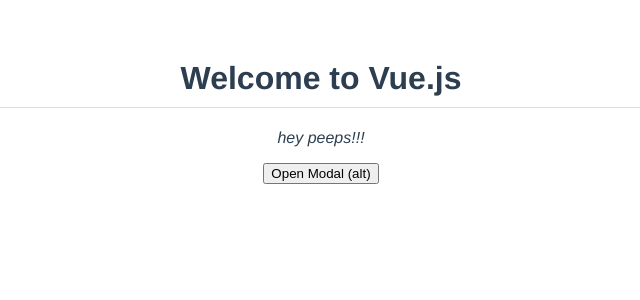
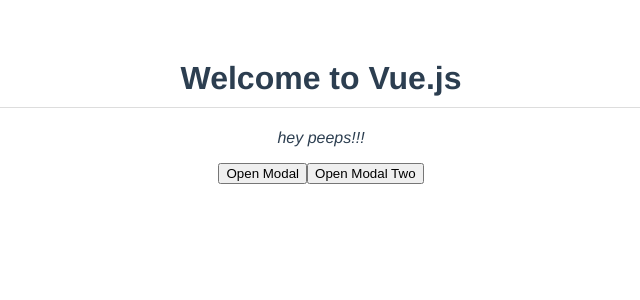
Before and after one commit to VisheshSingh/modal-project, a Vue app: page / in a window 1280 px wide. Shown: the top 300 px of the page, without its empty margins (319-959 px from the left). Built offline with nearby package versions, Linux system fonts and the light colour scheme.

Commit message:
Reusing components

```diff
--- a/src/App.vue
+++ b/src/App.vue
@@ -11,7 +11,16 @@
       <p>Grab the cool merchandize 🧥 at half the price</p>
     </Modal>
   </div>
-  <button @click.alt="toggleModal">Open Modal (alt)</button>
+  <div v-if="showModalTwo">
+    <Modal @close="toggleModalTwo">
+      <template v-slot:links>
+        <a href="#">Read 🗞</a>
+      </template>
+      <h1>Read our news letter 📰</h1>
+    </Modal>
+  </div>
+  <button @click="toggleModal">Open Modal</button>
+  <button @click="toggleModalTwo">Open Modal Two</button>
 </template>
 
 <script>
@@ -26,6 +35,7 @@
     return {
       title: 'Welcome to Vue.js',
       showModal: false,
+      showModalTwo: false,
     };
   },
   methods: {
@@ -34,6 +44,9 @@
     },
     toggleModal() {
       this.showModal = !this.showModal;
+    },
+    toggleModalTwo() {
+      this.showModalTwo = !this.showModalTwo;
     },
   },
 };
```
